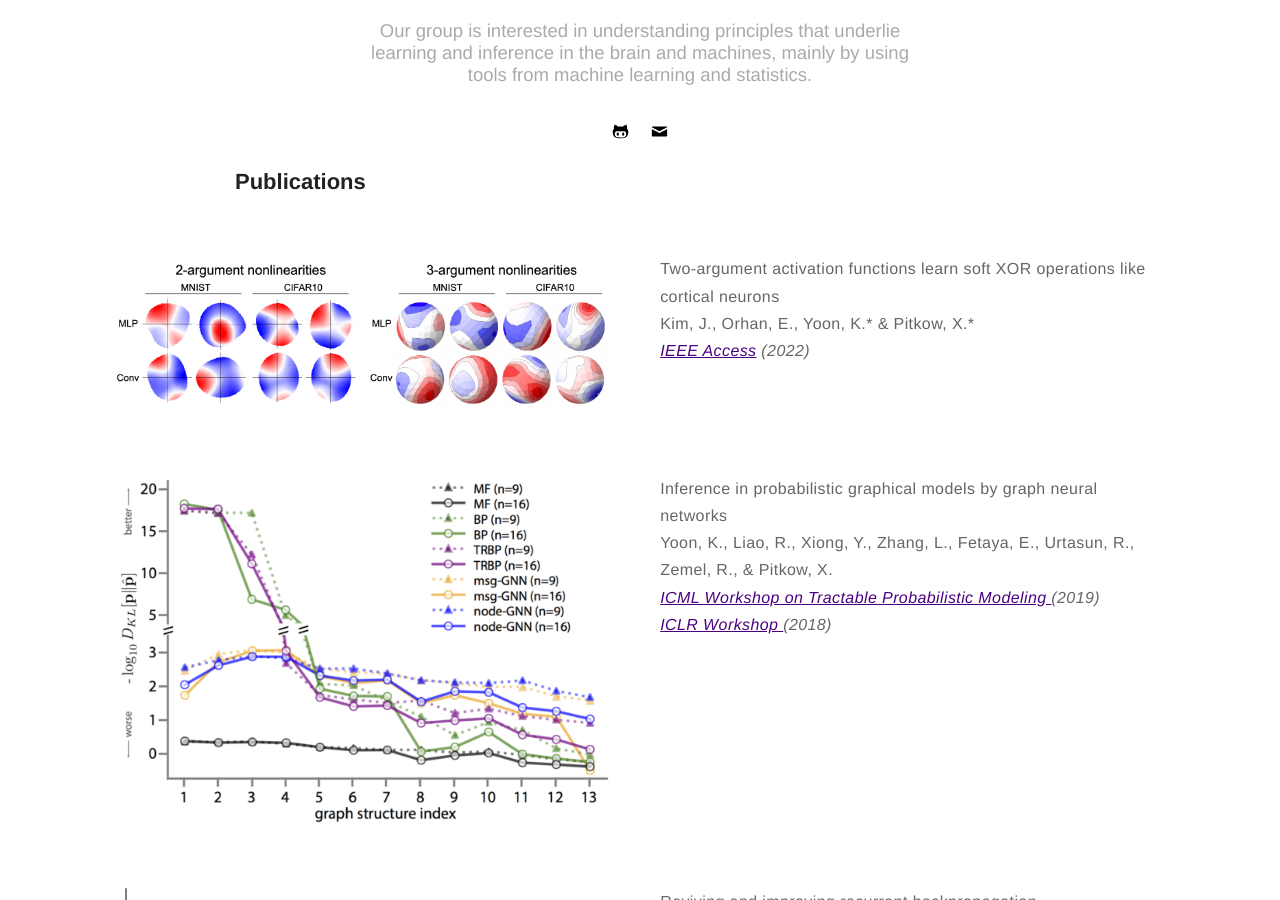
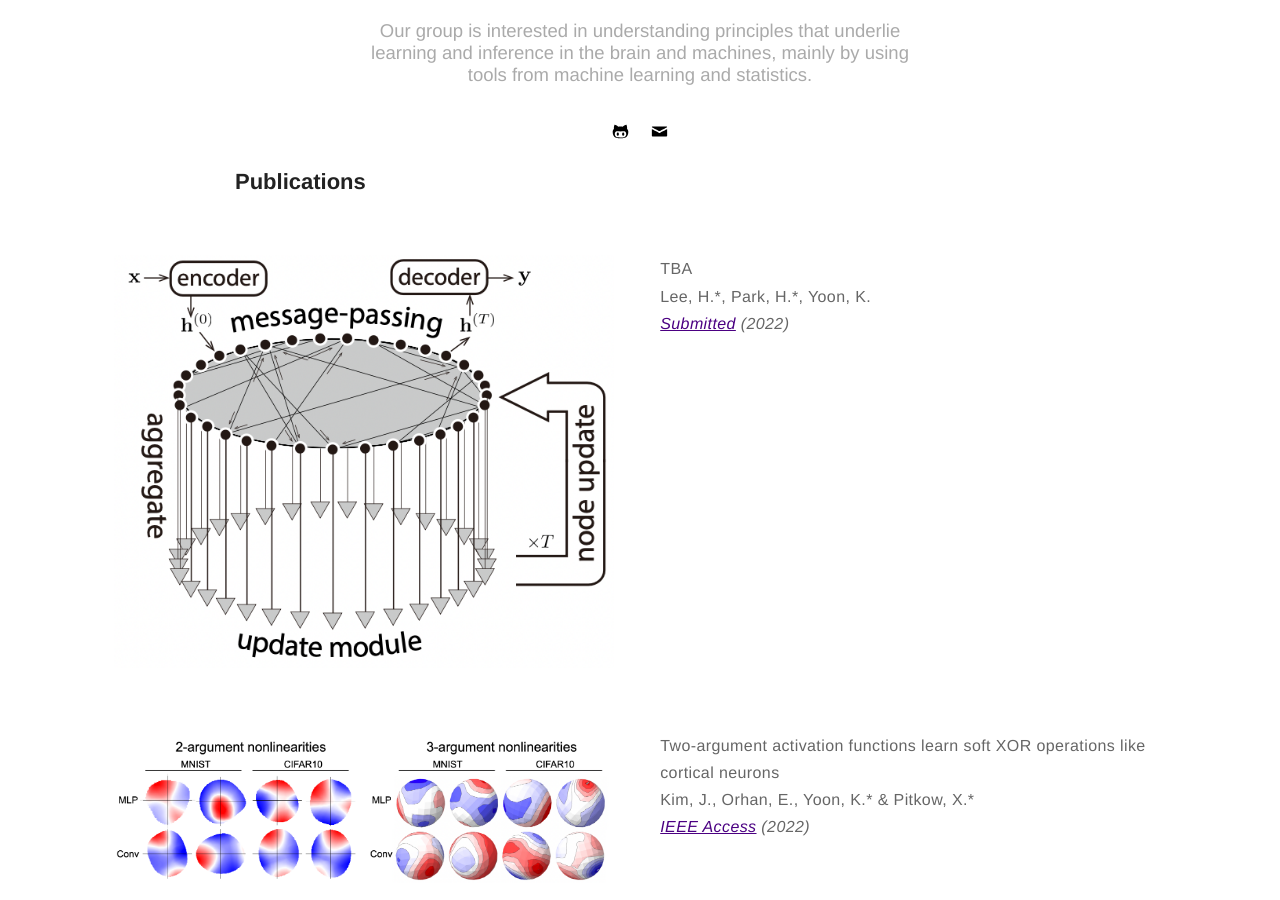
Before and after one commit to kijungyoon/kijungyoon.github.io, a Jekyll site: the page built from papers.md, in a window 1280 px wide and 900 px high, scrolled down 319 px. Built offline with Jekyll 4.4.1, drawn with Linux system fonts in a browser that asks for light colours.

Commit message:
Update papers.md

```diff
--- a/papers.md
+++ b/papers.md
@@ -8,6 +8,18 @@ layout: page
 <!-- <p>Prior to that, I obtained a PhD in 2015 in the Department of Electrical and Computer Engineering at UT Austin, in <a href="http://clm.utexas.edu/fietelab" target="_blank">Ila Fiete</a>'s lab. My research in the Fiete group focused on neural coding, dynamics of neural networks, and Bayesian inference for studying neural representations of space in the brain.</p><br>-->
 
 <h2>Publications</h2>
+<div class="side-by-side">
+    <div class="toleft">
+        <img class="image" src="https://kijungyoon.github.io/assets/images/generalization_of_gnns.png" alt="Alt Text">
+    </div>
+
+    <div class="toright">
+    <p><b>TBA</b><br>
+    Lee, H.*, Park, H.*, Yoon, K.<br>
+    <i><a href="https://">Submitted</a> (2022)</i></p>
+    </div>
+</div>
+
 <div class="side-by-side">
     <div class="toleft">
         <img class="image" src="https://kijungyoon.github.io/assets/images/complex_neurons.png" alt="Alt Text">
```
